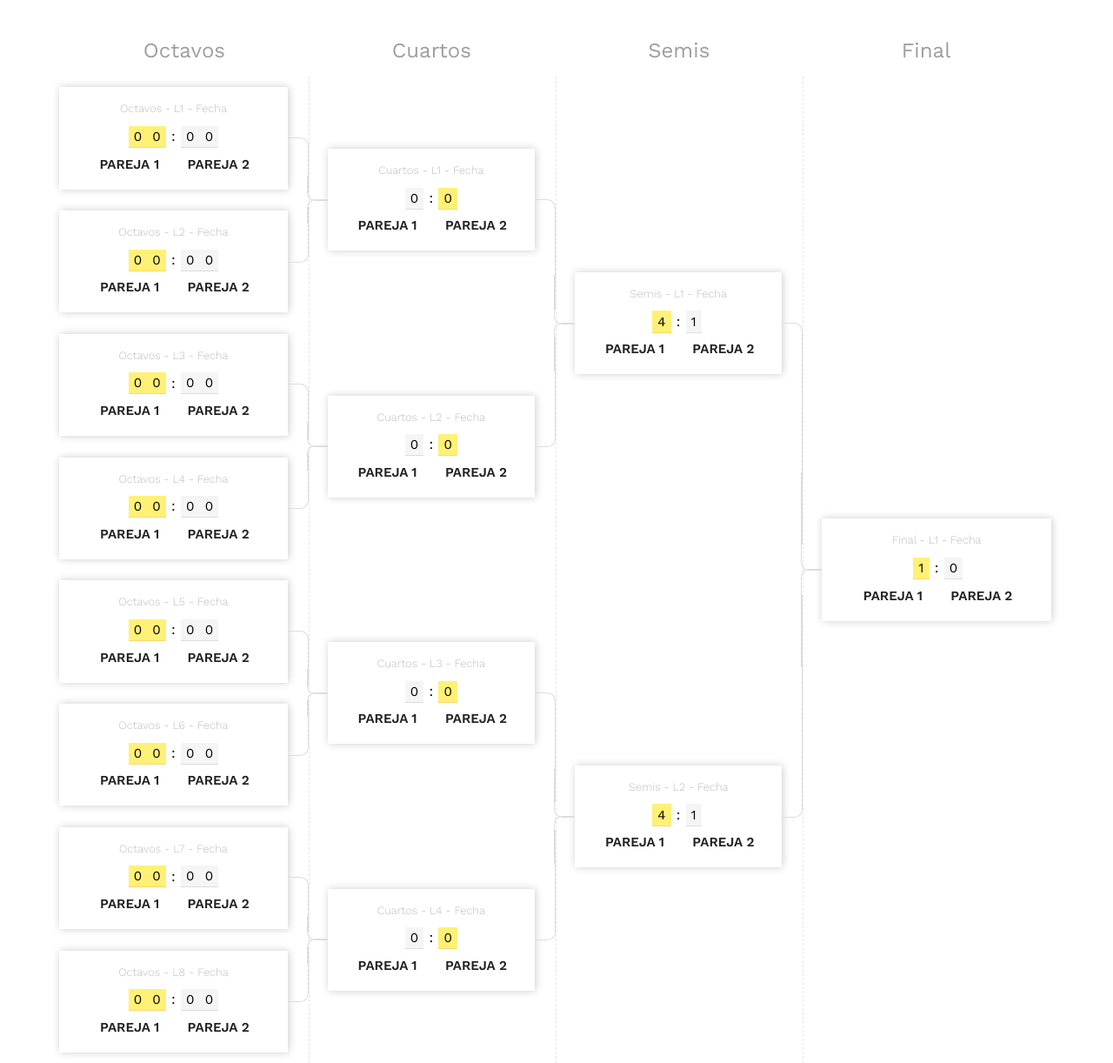
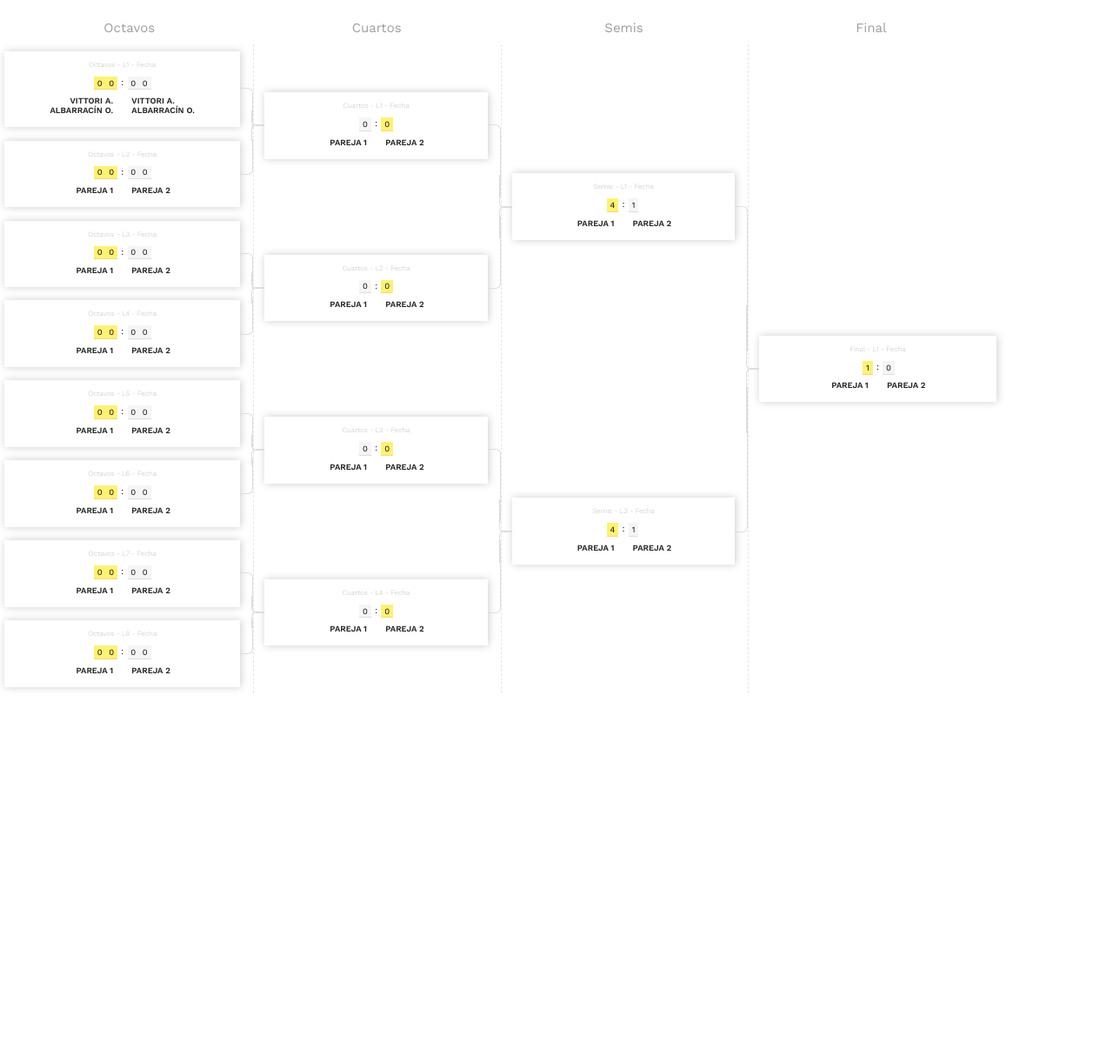
Before and after one commit to hunsrus/hunsrus.github.io, a PHP site: page /bracket.html in a window 1280 px wide. Shown: the whole page at 87% size. After the commit the page ends 797 px from the top, so only its background shows below. Run offline with PHP 8.4, Linux system fonts and the light colour scheme.

Commit message:
fix bracket size

```diff
--- a/bracket.css
+++ b/bracket.css
@@ -10,21 +10,21 @@
   box-sizing: border-box;
 }
 html {
-  font-size: 15px;
+  font-size: 5px;
 }
 @media (min-width: 38em) {
   html {
-    font-size: 14px;
+    font-size: 8px;
   }
 }
-@media (min-width: 1em) {
+@media (min-width: 52em) {
   html {
     font-size: 10px;
   }
 }
 @media (min-width: 72em) {
   html {
-    font-size: 16px;
+    font-size: 10px;
   }
 }
 body {
@@ -33,7 +33,7 @@ body {
 .container {
   width: 90%;
   min-width: 18em;
-  margin: 20px auto;
+  /*margin: 20px auto;*/
 }
 h1,
 h2 {
--- a/bracket.html
+++ b/bracket.html
@@ -32,7 +32,7 @@
                 <tbody class="tournament-bracket__content">
                     <tr class="tournament-bracket__team tournament-bracket__team--winner">
                     <td class="tournament-bracket__country">
-                        <abbr id="O-L1-P1" class="tournament-bracket__code" title="Pareja 1">Pareja&nbsp1</abbr>
+                        <abbr id="O-L1-P1" class="tournament-bracket__code" title="Pareja 1">Vittori&nbspA.<br>Albarracín&nbspO.</abbr>
                     </td>
                     <td class="tournament-bracket__score">
                         <span class="tournament-bracket__number">0</span>
@@ -41,7 +41,7 @@
                     </tr>
                     <tr class="tournament-bracket__team">
                     <td class="tournament-bracket__country">
-                        <abbr id="O-L1-P2" class="tournament-bracket__code" title="Pareja 2">Pareja&nbsp2</abbr>
+                        <abbr id="O-L1-P2" class="tournament-bracket__code" title="Pareja 2">Vittori&nbspA.<br>Albarracín&nbspO.</abbr>
                     </td>
                     <td class="tournament-bracket__score">
                         <span class="tournament-bracket__number">0</span>
--- a/index.html
+++ b/index.html
@@ -1903,9 +1903,9 @@
         <h3 id="test" class="card-header text-white bg-primary">
             Llave final
         </h3>
-        <div class="card-body scrollable-card">
-
-          <iframe src="bracket.html" onload="set_text()" id="bracket-iframe" width="800" height="400" frameborder="0" class="overflow-auto"></iframe>
+        <div class="card-body scrollable-card" style="text-align:center">
+
+          <iframe src="bracket.html" onload="set_text()" id="bracket-iframe" width="700" style="height: 100vh;position: relative;" frameborder="0" class="overflow-auto"></iframe>
 
           <!--
           <div class="my_gracket overflow-auto"></div>
```
